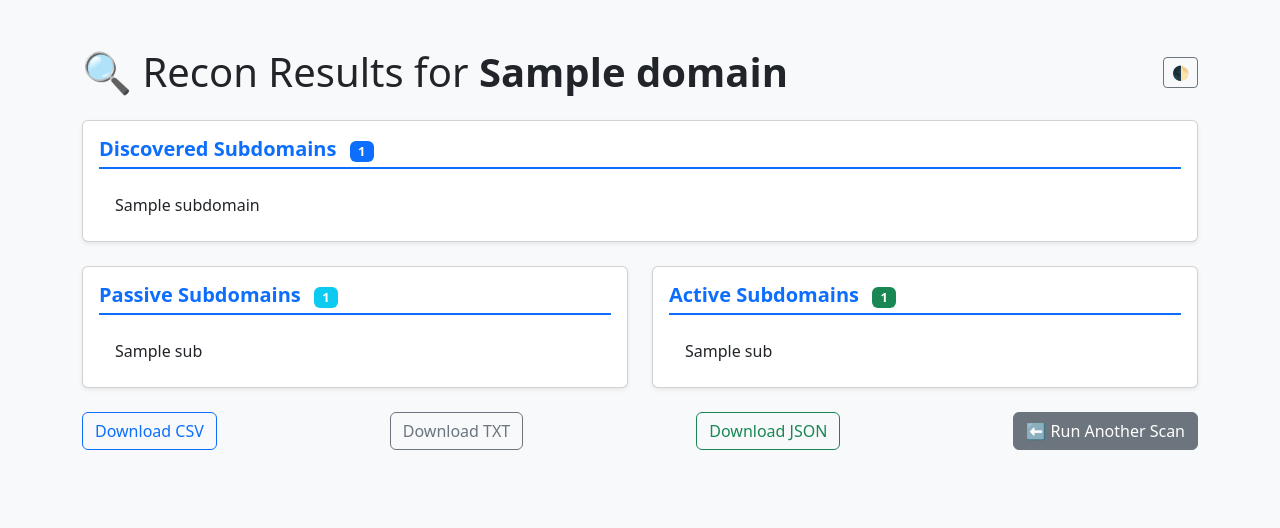
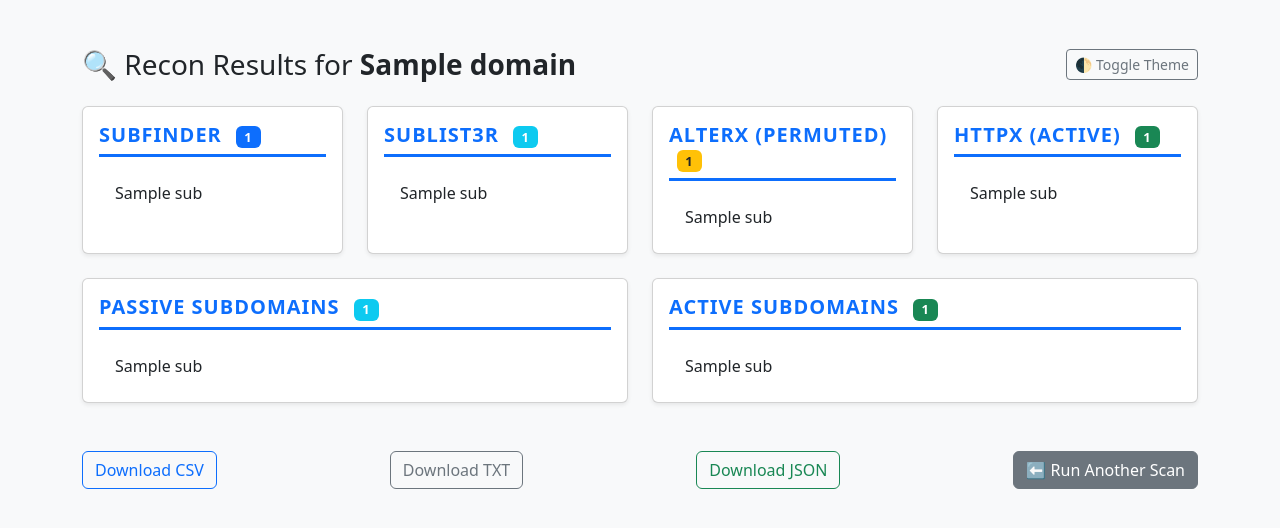
Before and after one commit to Ibrahim227/ReconCraft, a Flask app: template templates/results.html in a window 1280 px wide. Shown: the top 528 px of the page. Run offline with Flask 3, Linux system fonts and the light colour scheme; the template is opened without the code that fills it: most values are stand-ins (such as "Sample title", 1, 10 or a date in 2020); some libraries are stand-ins or nearby versions.

Commit message:
update index.html: add results for subdomain enummeration

```diff
--- a/templates/results.html
+++ b/templates/results.html
@@ -1,71 +1,62 @@
 <!DOCTYPE html>
 <html lang="en">
 <head>
-  <meta charset="UTF-8">
+  <meta charset="UTF-8" />
   <title>Recon Results for {{ domain }}</title>
-  <link href="https://cdn.jsdelivr.net/npm/bootstrap@5.3.0/dist/css/bootstrap.min.css" rel="stylesheet">
+  <link href="https://cdn.jsdelivr.net/npm/bootstrap@5.3.0/dist/css/bootstrap.min.css" rel="stylesheet" />
   <style>
     .subdomain-badge {
       font-size: 0.8rem;
       margin-left: 0.5rem;
     }
-
     .list-group-item {
       word-break: break-word;
     }
-
     .section-header {
-      border-bottom: 2px solid #0d6efd;
-      padding-bottom: 0.3rem;
+      border-bottom: 3px solid #0d6efd;
+      padding-bottom: 0.4rem;
       margin-bottom: 1rem;
-      font-weight: 600;
+      font-weight: 700;
       color: #0d6efd;
+      text-transform: uppercase;
+      letter-spacing: 0.05em;
     }
-
     /* Dark mode overrides */
     .dark-mode {
       background-color: #121212 !important;
       color: #e0e0e0;
     }
-
     .dark-mode .card {
       background-color: #1e1e1e;
       color: #e0e0e0;
       border-color: #333;
     }
-
     .dark-mode .list-group-item {
       background-color: #2a2a2a;
       border-color: #444;
       color: #e0e0e0;
     }
-
     .dark-mode .section-header {
       border-color: #3b82f6;
       color: #3b82f6;
     }
-
     .dark-mode .btn-outline-primary {
       color: #91caff;
       border-color: #3b82f6;
     }
-
     .dark-mode .btn-outline-secondary {
       color: #ccc;
       border-color: #555;
     }
-
     .dark-mode .btn-outline-success {
       color: #8fffa0;
       border-color: #4ade80;
     }
-
     .dark-mode .btn-secondary {
       background-color: #444;
       color: #eee;
       border-color: #666;
     }
-
     .dark-mode a.btn:hover {
       background-color: #333;
     }
@@ -73,31 +64,92 @@
 </head>
 <body class="bg-light">
   <div class="container py-5">
-    <div class="d-flex justify-content-between align-items-center mb-4">
-      <h1 class="mb-0">🔍 Recon Results for <strong>{{ domain }}</strong></h1>
-      <button id="toggle-theme" class="btn btn-outline-secondary btn-sm">🌓</button>
+    <div class="d-flex justify-content-between align-items-center mb-4 flex-wrap gap-2">
+      <h1 class="mb-0 fs-3">🔍 Recon Results for <strong>{{ domain }}</strong></h1>
+      <button id="toggle-theme" class="btn btn-outline-secondary btn-sm">🌓 Toggle Theme</button>
     </div>
 
-    <!-- Discovered Subdomains -->
-    <div class="card shadow-sm mb-4">
+    <!-- Enumeration Tools Results -->
+    <div class="row g-4 mb-4">
+      <div class="col-md-6 col-lg-3">
+        <div class="card shadow-sm h-100">
           <div class="card-body">
-        <h5 class="section-header">Discovered Subdomains
-          <span class="badge bg-primary subdomain-badge">{{ subdomains|length }}</span>
+            <h5 class="section-header">Subfinder
+              <span class="badge bg-primary subdomain-badge">{{ subfinder_subdomains|length }}</span>
             </h5>
-        {% if subdomains %}
-        <ul class="list-group list-group-flush">
-          {% for subdomain in subdomains %}
-            <li class="list-group-item">{{ subdomain }}</li>
+            {% if subfinder_subdomains %}
+              <ul class="list-group list-group-flush" style="max-height: 220px; overflow-y: auto;">
+                {% for sub in subfinder_subdomains %}
+                  <li class="list-group-item">{{ sub }}</li>
                 {% endfor %}
               </ul>
             {% else %}
-        <p class="text-muted">No subdomains discovered.</p>
+              <p class="text-muted mb-0">No results from Subfinder.</p>
             {% endif %}
           </div>
         </div>
+      </div>
 
-    <!-- Passive & Active Subdomains -->
-    <div class="row g-4">
+      <div class="col-md-6 col-lg-3">
+        <div class="card shadow-sm h-100">
+          <div class="card-body">
+            <h5 class="section-header">Sublist3r
+              <span class="badge bg-info subdomain-badge">{{ sublist3r_subdomains|length }}</span>
+            </h5>
+            {% if sublist3r_subdomains %}
+              <ul class="list-group list-group-flush" style="max-height: 220px; overflow-y: auto;">
+                {% for sub in sublist3r_subdomains %}
+                  <li class="list-group-item">{{ sub }}</li>
+                {% endfor %}
+              </ul>
+            {% else %}
+              <p class="text-muted mb-0">No results from Sublist3r.</p>
+            {% endif %}
+          </div>
+        </div>
+      </div>
+
+      <div class="col-md-6 col-lg-3">
+        <div class="card shadow-sm h-100">
+          <div class="card-body">
+            <h5 class="section-header">Alterx (Permuted)
+              <span class="badge bg-warning text-dark subdomain-badge">{{ alterx_subdomains|length }}</span>
+            </h5>
+            {% if alterx_subdomains %}
+              <ul class="list-group list-group-flush" style="max-height: 220px; overflow-y: auto;">
+                {% for sub in alterx_subdomains %}
+                  <li class="list-group-item">{{ sub }}</li>
+                {% endfor %}
+              </ul>
+            {% else %}
+              <p class="text-muted mb-0">No results from Alterx.</p>
+            {% endif %}
+          </div>
+        </div>
+      </div>
+
+      <div class="col-md-6 col-lg-3">
+        <div class="card shadow-sm h-100">
+          <div class="card-body">
+            <h5 class="section-header">Httpx (Active)
+              <span class="badge bg-success subdomain-badge">{{ httpx_subdomains|length }}</span>
+            </h5>
+            {% if httpx_subdomains %}
+              <ul class="list-group list-group-flush" style="max-height: 220px; overflow-y: auto;">
+                {% for sub in httpx_subdomains %}
+                  <li class="list-group-item">{{ sub }}</li>
+                {% endfor %}
+              </ul>
+            {% else %}
+              <p class="text-muted mb-0">No active subdomains found by Httpx.</p>
+            {% endif %}
+          </div>
+        </div>
+      </div>
+    </div>
+
+    <!-- Passive & Active Subdomains Summary -->
+    <div class="row g-4 mb-5">
       <div class="col-md-6">
         <div class="card shadow-sm h-100">
           <div class="card-body">
@@ -105,7 +157,7 @@
               <span class="badge bg-info subdomain-badge">{{ passive|length }}</span>
             </h5>
             {% if passive %}
-            <ul class="list-group list-group-flush">
+              <ul class="list-group list-group-flush" style="max-height: 300px; overflow-y: auto;">
                 {% for sub in passive %}
                   <li class="list-group-item">{{ sub }}</li>
                 {% endfor %}
@@ -123,7 +175,7 @@
               <span class="badge bg-success subdomain-badge">{{ active|length }}</span>
             </h5>
             {% if active %}
-            <ul class="list-group list-group-flush">
+              <ul class="list-group list-group-flush" style="max-height: 300px; overflow-y: auto;">
                 {% for sub in active %}
                   <li class="list-group-item">{{ sub }}</li>
                 {% endfor %}
@@ -137,10 +189,10 @@
     </div>
 
     <!-- Download Buttons -->
-    <div class="d-flex flex-wrap justify-content-between mt-4 gap-2">
-      <a href="{{ url_for('download', format='csv') }}" class="btn btn-outline-primary">Download CSV</a>
-      <a href="{{ url_for('download', format='txt') }}" class="btn btn-outline-secondary">Download TXT</a>
-      <a href="{{ url_for('download', format='json') }}" class="btn btn-outline-success">Download JSON</a>
+    <div class="d-flex flex-wrap justify-content-between gap-2">
+      <a href="{{ url_for('download', format='csv') }}" class="btn btn-outline-primary" title="Download results as CSV">Download CSV</a>
+      <a href="{{ url_for('download', format='txt') }}" class="btn btn-outline-secondary" title="Download results as TXT">Download TXT</a>
+      <a href="{{ url_for('download', format='json') }}" class="btn btn-outline-success" title="Download results as JSON">Download JSON</a>
       <a href="{{ url_for('index') }}" class="btn btn-secondary">⬅ Run Another Scan</a>
     </div>
   </div>
```
Lines whose indentation alone changed are shown as unchanged.
